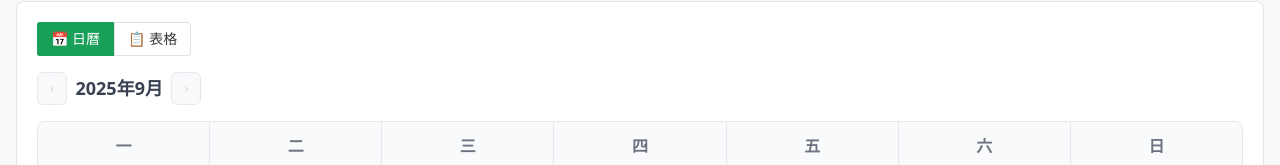
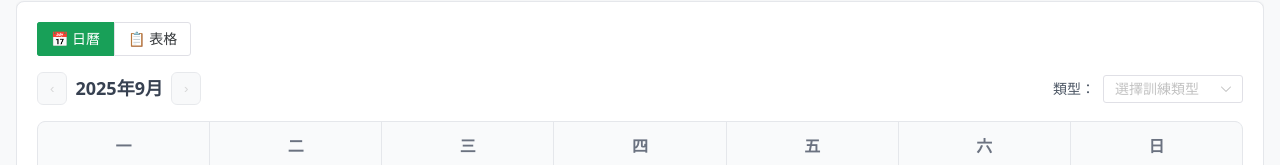
Before and after one commit to goodispeter/training-record, a Vue app: page /pan/taipei in a window 1280 px wide. Shown: the part 599-764 px from the top of the page. Built offline with nearby package versions, Linux system fonts and the light colour scheme.

Commit message:
calendar filter

```diff
--- a/src/components/TrainingCalendar.vue
+++ b/src/components/TrainingCalendar.vue
@@ -7,6 +7,19 @@
       </button>
       <span class="calendar-title">{{ currentMonthYear }}</span>
       <button class="calendar-nav-btn" :disabled="!canGoToNextMonth" @click="nextMonth">›</button>
+    </div>
+    <div class="flex justify-end">
+      <div class="calendar-filter">
+        <label class="filter-label">類型：</label>
+        <n-select
+          v-model:value="selectedTrainingType"
+          :options="trainingTypeOptions"
+          placeholder="選擇訓練類型"
+          size="small"
+          style="width: 140px"
+          clearable
+        />
+      </div>
     </div>
   </div>
 
@@ -105,7 +118,8 @@
 
 <script setup lang="ts">
 import { ref, computed, onMounted } from 'vue'
-import { NTag, NModal } from 'naive-ui'
+import { NTag, NModal, NSelect } from 'naive-ui'
+import type { SelectOption } from 'naive-ui'
 import type { TrainingRecord } from '@/types/training'
 
 interface Props {
@@ -113,6 +127,19 @@ interface Props {
 }
 
 const props = defineProps<Props>()
+
+// 篩選狀態
+const selectedTrainingType = ref<string | null>(null)
+
+// 訓練類型選項
+const trainingTypeOptions: SelectOption[] = [
+  { label: '強度訓練', value: 'INT' },
+  { label: '慢跑', value: 'SW' },
+  { label: '長距離', value: 'LR' },
+  { label: '賽事', value: 'RACE' },
+  { label: '越野跑', value: 'TRAIL' },
+  { label: '重量訓練', value: 'WeightTraining' },
+]
 
 interface CalendarDay {
   day: number
@@ -271,12 +298,45 @@ const isToday = (date: Date): boolean => {
   return formatDateString(date) === formatDateString(today)
 }
 
+// 檢查訓練記錄是否符合篩選條件
+const matchesFilter = (training: TrainingRecord): boolean => {
+  if (!selectedTrainingType.value) return true
+
+  switch (selectedTrainingType.value) {
+    case 'INT':
+      return training.parentRunType === 'INT'
+    case 'SW':
+      return training.parentRunType === 'SW'
+    case 'LR':
+      return training.runType === 'LR'
+    case 'RACE':
+      return training.runType === 'RACE'
+    case 'TRAIL':
+      return training.runType === 'TRAIL'
+    case 'WeightTraining':
+      return training.sportType === 'WeightTraining'
+    default:
+      return false
+  }
+}
+
+// 檢查日期是否有符合篩選條件的訓練
+const dateHasMatchingTraining = (trainings: TrainingRecord[]): boolean => {
+  if (!selectedTrainingType.value) return trainings.length > 0
+  return trainings.some(matchesFilter)
+}
+
 const getDayCellClass = (date: CalendarDay): string => {
   const classes = []
 
   if (!date.isCurrentMonth) classes.push('other-month')
   if (date.isToday) classes.push('today')
   if (date.trainings.length > 0) classes.push('has-training')
+
+  // 根據篩選條件添加高亮樣式
+  if (selectedTrainingType.value && dateHasMatchingTraining(date.trainings)) {
+    classes.push('filtered-match')
+  }
 
   return classes.join(' ')
 }
@@ -482,4 +542,26 @@ onMounted(() => {
   gap: 2px;
   margin-top: 2px;
 }
+
+/* 篩選器樣式 */
+.calendar-filter {
+  display: flex;
+  align-items: center;
+  gap: 8px;
+}
+
+.filter-label {
+  font-size: 14px;
+  color: #4b5563;
+  white-space: nowrap;
+}
+
+/* 篩選匹配的日期樣式 */
+.day-cell.filtered-match {
+  background: #fc9090;
+}
+
+.day-cell.filtered-match .training-summary {
+  color: #ffffff;
+}
 </style>
```
